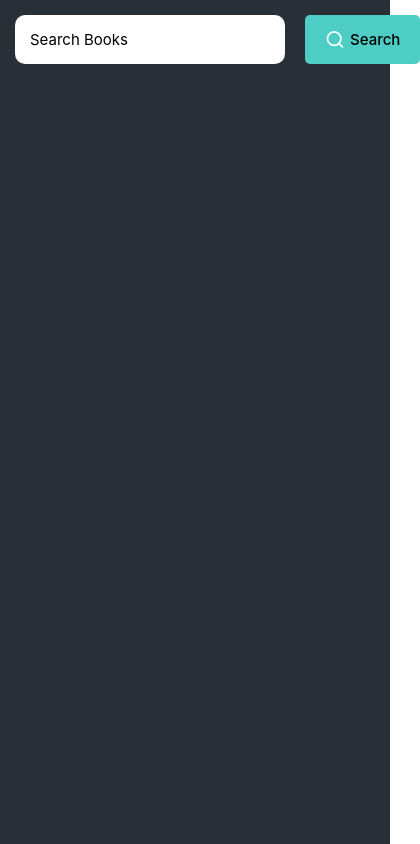
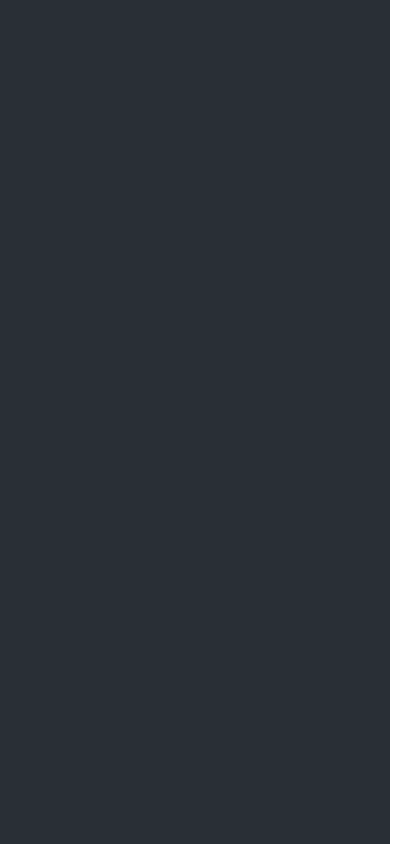
Before and after one commit to jonathanpperry/book-management-macapp, a React Native app: screen /Bookshelves in a window 390 px wide. Before the commit this address had no page. Shown: the whole page, 420 px wide, since content can reach past the window. Built offline with nearby package versions, Linux system fonts and the light colour scheme.

Commit message:
Added route for bookshelves screen

```diff
--- a/src/App.tsx
+++ b/src/App.tsx
@@ -1,9 +1,11 @@
 import React from 'react';
-import HomeScreen from './screens/HomeScreen';
 import {QueryClient, QueryClientProvider} from '@tanstack/react-query';
 import {NavigationContainer} from '@react-navigation/native';
 import {createStackNavigator} from '@react-navigation/stack';
+// Relative imports
+import HomeScreen from './screens/HomeScreen';
 import BookScreen from './screens/BookScreen';
+import BookshelfScreen from './screens/BookshelfScreen';
 import {StackParamList} from './types';
 
 // Create a client
@@ -20,6 +22,7 @@ const App = () => {
         <Stack.Navigator screenOptions={{headerShown: false}}>
           <Stack.Screen name="Home" component={HomeScreen} />
           <Stack.Screen name="Book" component={BookScreen} />
+          <Stack.Screen name="Bookshelves" component={BookshelfScreen} />
         </Stack.Navigator>
       </NavigationContainer>
     </QueryClientProvider>
--- /dev/null
+++ b/src/components/GoToBookshelves.tsx
@@ -0,0 +1,22 @@
+import {Pressable} from 'react-native';
+import React from 'react';
+import Icon from 'react-native-vector-icons/MaterialCommunityIcons';
+import {useNavigation} from '@react-navigation/native';
+import {StackNavigationProp} from '@react-navigation/stack';
+import {StackParamList} from '../types';
+
+type BookshelvesScreenProp = StackNavigationProp<StackParamList, 'Bookshelves'>;
+
+const GoToBookshelves = () => {
+  const navigation = useNavigation<BookshelvesScreenProp>();
+
+  return (
+    <Pressable onPress={() => navigation.navigate('Bookshelves')}>
+      <Icon name="bookshelf" color="#4ecdc4" size={45} />
+    </Pressable>
+  );
+};
+
+export default GoToBookshelves;
+
+// const styles = StyleSheet.create({});
--- a/src/components/SearchBar.tsx
+++ b/src/components/SearchBar.tsx
@@ -34,8 +34,8 @@ export default SearchBar;
 const styles = StyleSheet.create({
   container: {
     flexDirection: 'row',
-    padding: 15,
     gap: 20,
+    flex: 1,
   },
   input: {
     backgroundColor: '#fff',
--- /dev/null
+++ b/src/screens/BookshelfScreen.tsx
@@ -0,0 +1,17 @@
+import {StyleSheet, View} from 'react-native';
+import React from 'react';
+
+const BookshelfScreen = () => {
+  return <View style={styles.container}>
+
+  </View>;
+};
+
+export default BookshelfScreen;
+
+const styles = StyleSheet.create({
+  container: {
+    flex: 1,
+    backgroundColor: '#292f36',
+  },
+});
--- a/src/screens/HomeScreen.tsx
+++ b/src/screens/HomeScreen.tsx
@@ -4,6 +4,7 @@ import SearchBar from '../components/SearchBar';
 import useSearch from '../hooks/useSearch';
 import BookItem from '../components/BookItem';
 import Divider from '../components/Divider';
+import GoToBookshelves from '../components/GoToBookshelves';
 
 const HomeScreen = () => {
   const [query, setQuery] = useState('');
@@ -12,7 +13,10 @@ const HomeScreen = () => {
 
   return (
     <View style={styles.container}>
-      <SearchBar value={query} setValue={setQuery} onPress={refetch} />
+      <View style={styles.header}>
+        <GoToBookshelves />
+        <SearchBar value={query} setValue={setQuery} onPress={refetch} />
+      </View>
 
       <FlatList
         data={data}
@@ -35,4 +39,9 @@ const styles = StyleSheet.create({
     flex: 1,
     backgroundColor: '#292f36',
   },
+  header: {
+    flexDirection: 'row',
+    padding: 15,
+    gap: 15,
+  },
 });
--- a/src/types/index.ts
+++ b/src/types/index.ts
@@ -21,6 +21,7 @@ export type StackParamList = {
   Book: {
     bookId: string;
   };
+  Bookshelves: undefined;
 };
 
 export enum BookShelves {
```
